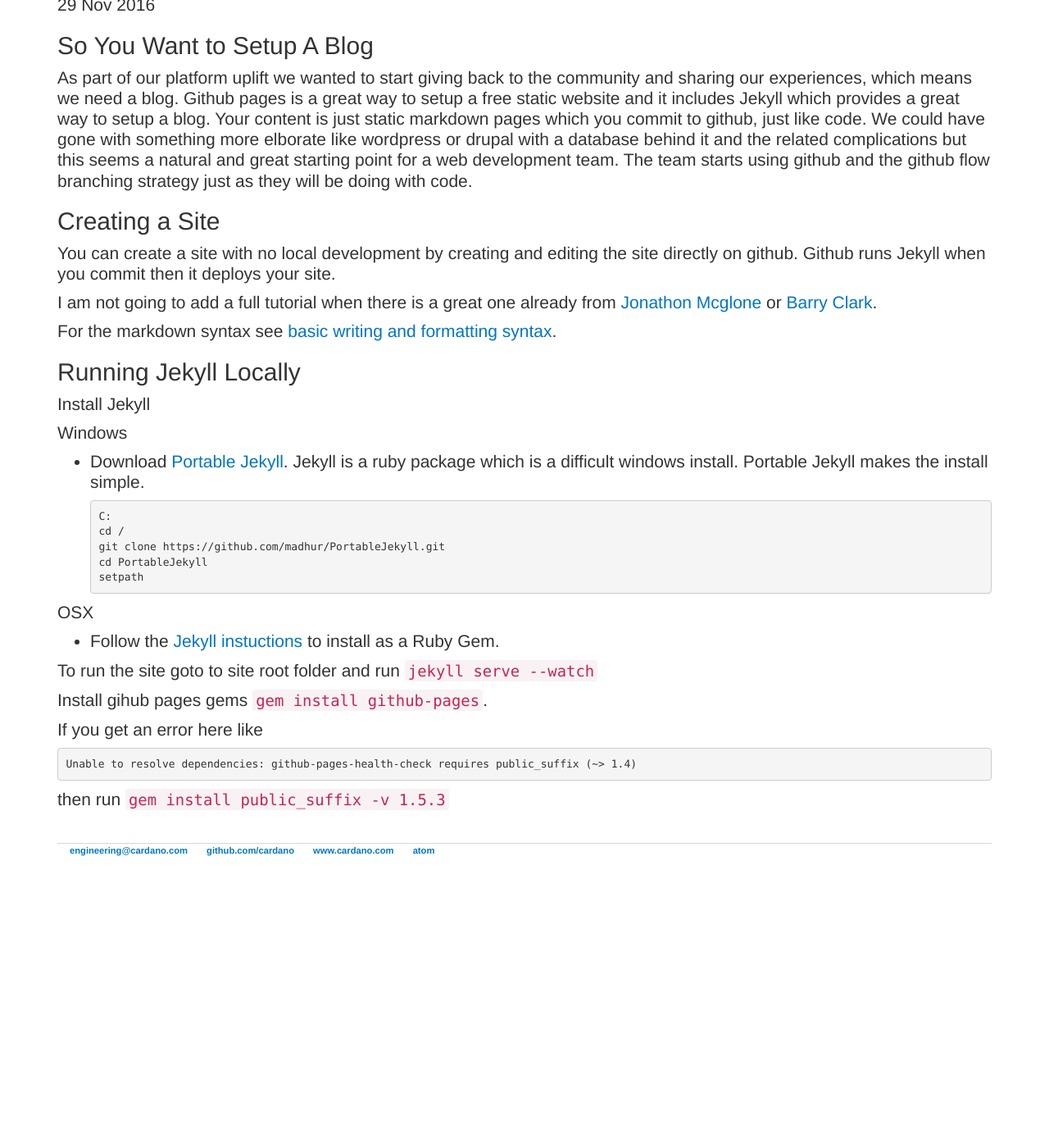
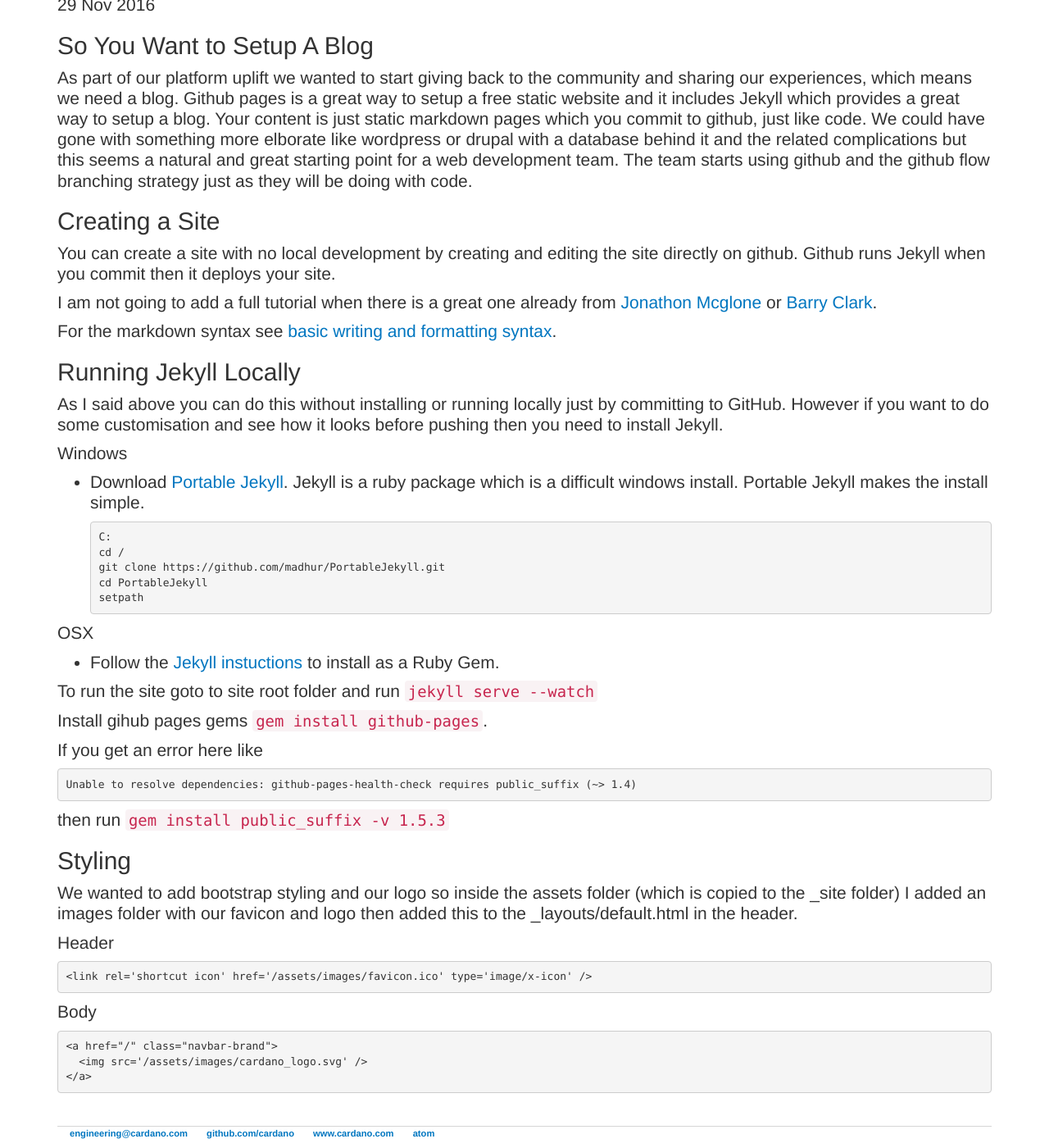
Before and after one commit to ronlawrence/cardano.github.io, a Jekyll site: the page built from _posts/2016-11-29-creating-an-engineering-blog.md, in a window 1280 px wide and 1400 px high, scrolled down 158 px. Shown: the whole window at 82% size. Built offline with Jekyll 4.4.1, drawn with Linux system fonts in a browser that asks for light colours; nearby versions of some CDN libraries; before the commit the page ends 1213 px from its top, so only the background shows below that.

Commit message:
Adding styling

````diff
--- a/_layouts/default.html
+++ b/_layouts/default.html
@@ -23,9 +23,9 @@
             <span class="icon-bar"></span>
             <span class="icon-bar"></span>
           </button>
-            <a href="/" class="navbar-brand">
-              <img src='/assets/images/cardano_logo.svg' />
-            </a>
+          <a href="/" class="navbar-brand">
+            <img src='/assets/images/cardano_logo.svg' />
+          </a>
         </div>
 
         <!-- Collect the nav links, forms, and other content for toggling -->
--- a/_posts/2016-11-29-creating-an-engineering-blog.md
+++ b/_posts/2016-11-29-creating-an-engineering-blog.md
@@ -19,7 +19,7 @@
 
 Running Jekyll Locally
 ---
-Install Jekyll
+As I said above you can do this without installing or running locally just by committing to GitHub.  However if you want to do some customisation and see how it looks before pushing then you need to install Jekyll.
 
   Windows
 
@@ -48,3 +48,21 @@
 ```
 
 then run `gem install public_suffix -v 1.5.3`
+
+Styling
+---
+We wanted to add bootstrap styling and our logo so inside the assets folder (which is copied to the _site folder) I added an images folder with our favicon and logo then added this to the _layouts/default.html in the header.
+
+Header
+
+```js
+<link rel='shortcut icon' href='/assets/images/favicon.ico' type='image/x-icon' />
+```
+
+Body
+
+```js
+<a href="/" class="navbar-brand">
+  <img src='/assets/images/cardano_logo.svg' />
+</a>
+```
````
